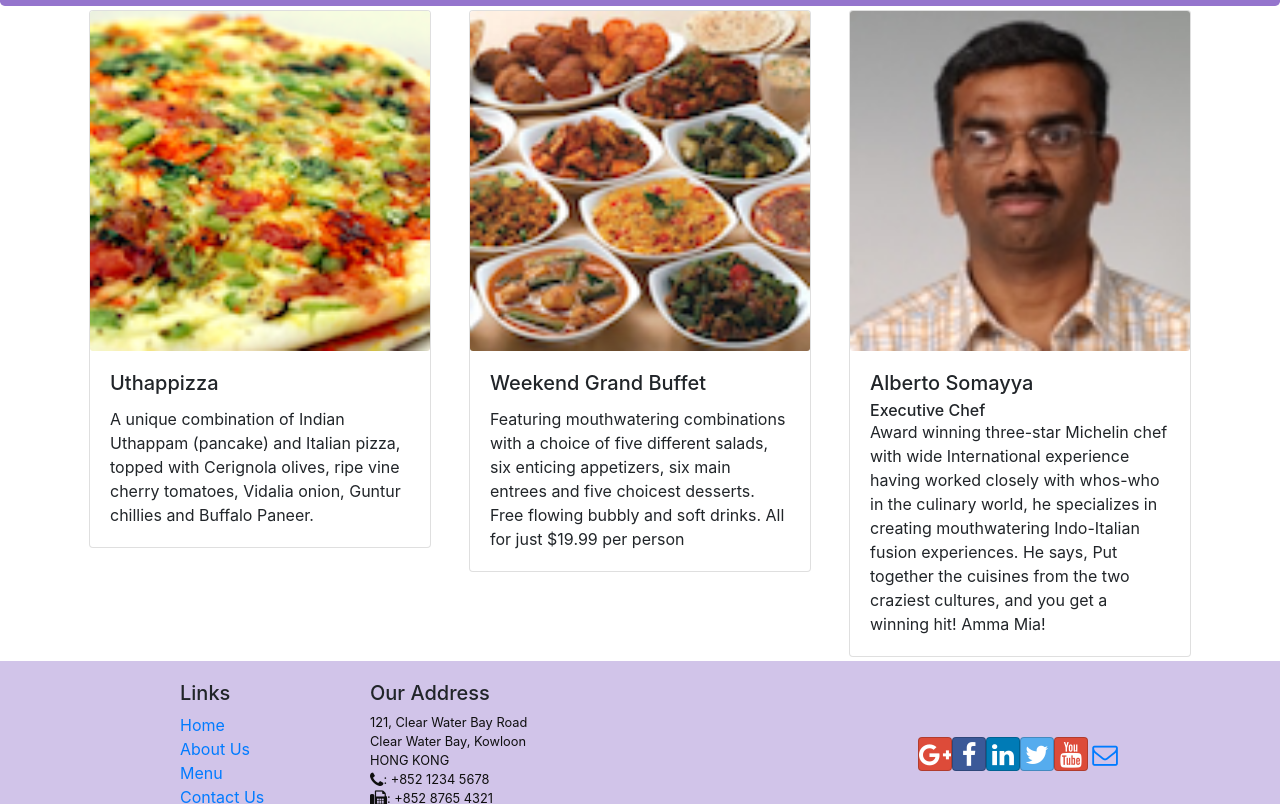
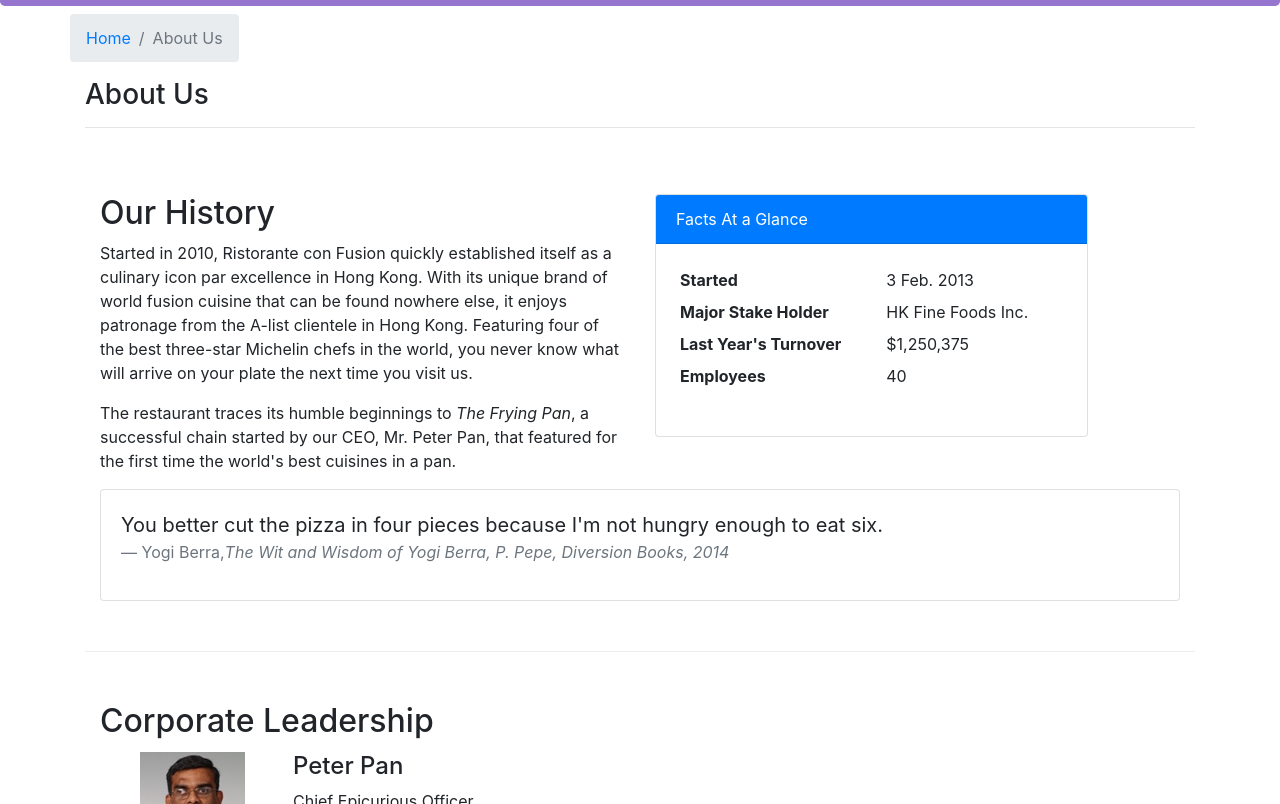
Before and after one commit to SebastianLabadie/Coursera-Project, a React (Create React App) app in the folder coursera-project-react/: page /aboutus in a window 1280 px wide. Before the commit this address led to /home. Shown: the part 336-1140 px from the top of the page. Built offline with nearby package versions, Linux system fonts and the light colour scheme.

Commit message:
Assignment 2: React Router and Single Page Applications

```diff
--- /dev/null
+++ b/coursera-project-react/src/components/AboutComponent.js
@@ -0,0 +1,94 @@
+import React from 'react';
+import { Breadcrumb, BreadcrumbItem, Card, CardBody, CardHeader, Media } from 'reactstrap';
+import { Link } from 'react-router-dom';
+
+
+function RenderLeader({leader}) {
+    return(
+    <Media tag="li" >
+        <Media left > <Media object src={leader.image} alt="Leader Image"/></Media>
+        <Media body className="ml-5">
+            <Media heading>{leader.name}</Media>
+            <p>{leader.designation}</p>
+            <p>{leader.description}</p>
+        </Media>
+    </Media>
+    )
+
+}
+function About(props) {
+
+    const leaders = props.leaders.map((leader) => {
+        return (
+            <div key={leader.id} className="mt-1">
+            <RenderLeader  leader={leader}/>
+            </div>
+        );
+    });
+
+
+    return(
+        <div className="container">
+            <div className="row mt-2">
+                <Breadcrumb>
+                    <BreadcrumbItem><Link to="/home">Home</Link></BreadcrumbItem>
+                    <BreadcrumbItem active>About Us</BreadcrumbItem>
+                </Breadcrumb>
+                <div className="col-12">
+                    <h3>About Us</h3>
+                    <hr />
+                </div>
+            </div>
+            <div className="row row-content">
+                <div className="col-12 col-md-6">
+                    <h2>Our History</h2>
+                    <p>Started in 2010, Ristorante con Fusion quickly established itself as a culinary icon par excellence in Hong Kong. With its unique brand of world fusion cuisine that can be found nowhere else, it enjoys patronage from the A-list clientele in Hong Kong.  Featuring four of the best three-star Michelin chefs in the world, you never know what will arrive on your plate the next time you visit us.</p>
+                    <p>The restaurant traces its humble beginnings to <em>The Frying Pan</em>, a successful chain started by our CEO, Mr. Peter Pan, that featured for the first time the world's best cuisines in a pan.</p>
+                </div>
+                <div className="col-12 col-md-5">
+                    <Card>
+                        <CardHeader className="bg-primary text-white">Facts At a Glance</CardHeader>
+                        <CardBody>
+                            <dl className="row p-1">
+                                <dt className="col-6">Started</dt>
+                                <dd className="col-6">3 Feb. 2013</dd>
+                                <dt className="col-6">Major Stake Holder</dt>
+                                <dd className="col-6">HK Fine Foods Inc.</dd>
+                                <dt className="col-6">Last Year's Turnover</dt>
+                                <dd className="col-6">$1,250,375</dd>
+                                <dt className="col-6">Employees</dt>
+                                <dd className="col-6">40</dd>
+                            </dl>
+                        </CardBody>
+                    </Card>
+                </div>
+                <div className="col-12">
+                    <Card>
+                        <CardBody className="bg-faded">
+                            <blockquote className="blockquote">
+                                <p className="mb-0">You better cut the pizza in four pieces because
+                                    I'm not hungry enough to eat six.</p>
+                                <footer className="blockquote-footer">Yogi Berra,
+                                <cite title="Source Title">The Wit and Wisdom of Yogi Berra,
+                                    P. Pepe, Diversion Books, 2014</cite>
+                                </footer>
+                            </blockquote>
+                        </CardBody>
+                    </Card>
+                </div>
+            </div>
+            <div className="row row-content">
+                <div className="col-12">
+                    <h2>Corporate Leadership</h2>
+                </div>
+                <div className="col-12">
+                    <Media list>
+                        {leaders}
+                    </Media>
+                </div>
+            </div>
+        </div>
+    );
+}
+
+export default About;
--- a/coursera-project-react/src/components/HomeComponent.js
+++ b/coursera-project-react/src/components/HomeComponent.js
@@ -2,31 +2,32 @@ import React from 'react'
 import {Card, CardText,CardBody,CardImg, CardTitle,CardSubtitle} from 'reactstrap'
 
 function RenderCard({item}) {
+
     return(
         <Card>
             <CardImg src={item.image} alt={item.name} />
             <CardBody>
-                <CardTitle> {item.name}</CardTitle>
-                {item.designation ? <CardSubtitle>  {item.designation}</CardSubtitle> : null}
-                <CardText> {item.description}</CardText>
+            <CardTitle>{item.name}</CardTitle>
+            {item.designation ? <CardSubtitle>{item.designation}</CardSubtitle> : null }
+            <CardText>{item.description}</CardText>
             </CardBody>
+        </Card>
+    );
 
-        </Card>
-    )
 }
 
 function Home(props) {
     return(
         <div className="container">
             <div className="row align-items-start">
-                <div className="col-12 col-md m-1">
-                    <RenderCard item={props.dish}></RenderCard>
+            <div className="col-12 col-md m-1">
+                    <RenderCard item={props.dish} />
                 </div>
                 <div className="col-12 col-md m-1">
-                    <RenderCard item={props.promotion}></RenderCard>
+                    <RenderCard item={props.promotion} />
                 </div>
                 <div className="col-12 col-md m-1">
-                    <RenderCard item={props.leader}></RenderCard>
+                    <RenderCard item={props.leader} />
                 </div>
             </div>
         </div>
--- a/coursera-project-react/src/components/MainComponent.js
+++ b/coursera-project-react/src/components/MainComponent.js
@@ -5,6 +5,7 @@ import DishDetail from './DishdetailComponent';
 import Header from './HeaderComponent';
 import Footer from './FooterComponent';
 import Contact from './ContactComponent'
+import About from './AboutComponent';
 import { DISHES } from '../test_data/dishes';
 import { COMMENTS } from '../test_data/comments';
 import { LEADERS } from '../test_data/leaders';
@@ -37,6 +38,14 @@ class Main extends Component{
 
       )
     }
+    const AboutPage= () =>{
+      return(
+          <About leaders={this.state.leaders}
+          />
+
+      )
+    }
+
     const DishWithId= ({match}) =>{
       return(
         <DishDetail dish={this.state.dishes.filter((dish) => dish.id===parseInt(match.params.dishId,10))[0]}
@@ -53,6 +62,7 @@ class Main extends Component{
         <Route exact path="/menu" component={() => <Menu dishes={this.state.dishes}/>}/>
         <Route path="/menu/:dishId" component={DishWithId} />
         <Route exact path="/contactus" component={() => <Contact />} />
+        <Route exact path="/aboutus" component={AboutPage}/>
         <Redirect to="/home" component={HomePage} />
       </Switch>
       <Footer />
--- a/coursera-project-react/src/components/MenuComponent.js
+++ b/coursera-project-react/src/components/MenuComponent.js
@@ -1,5 +1,4 @@
 import React from 'react';
-import DishDetail from './DishdetailComponent';
 import { Card, CardImg, CardImgOverlay,
     CardTitle, Breadcrumb,BreadcrumbItem } from 'reactstrap';
 import { Link } from 'react-router-dom'
```
